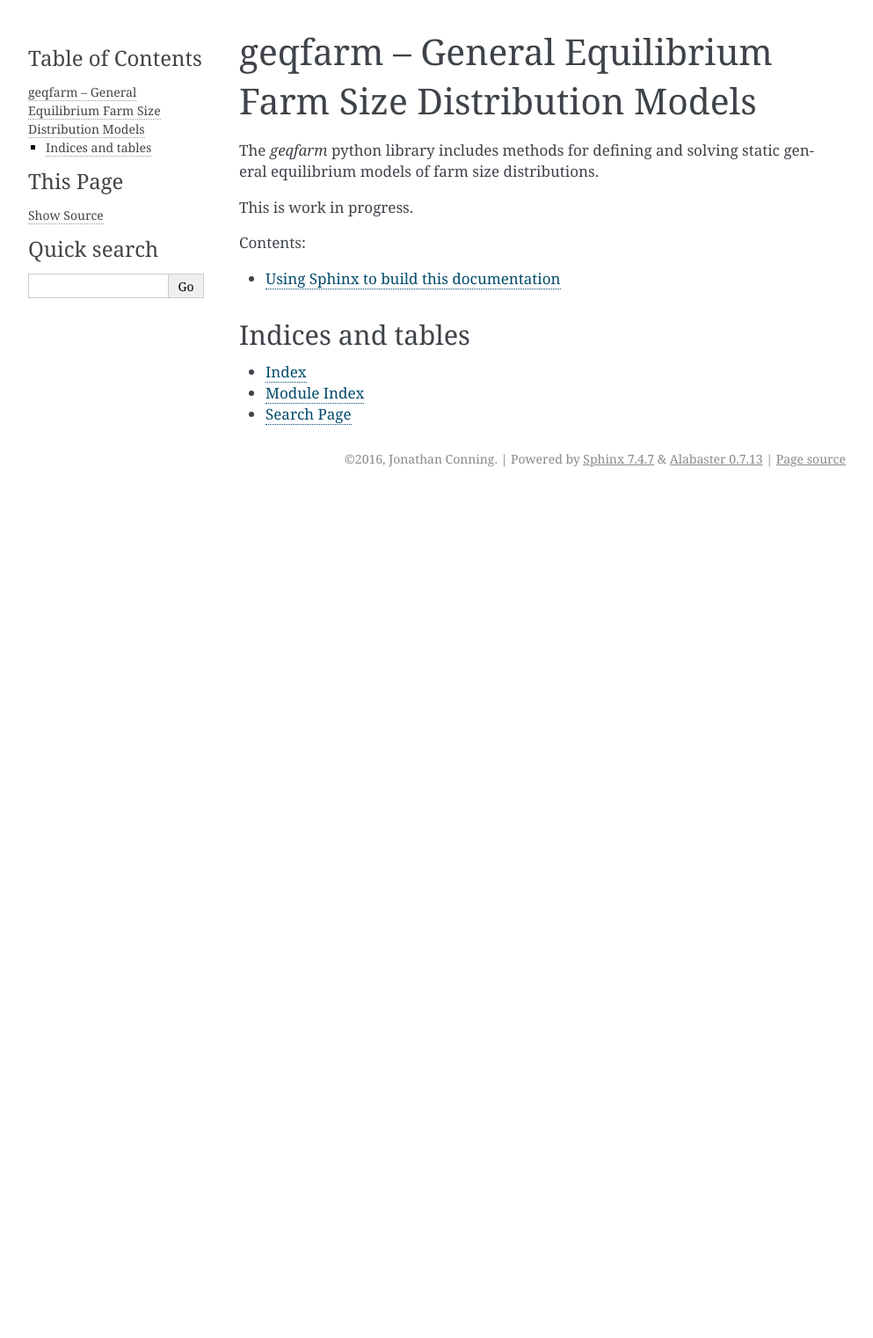
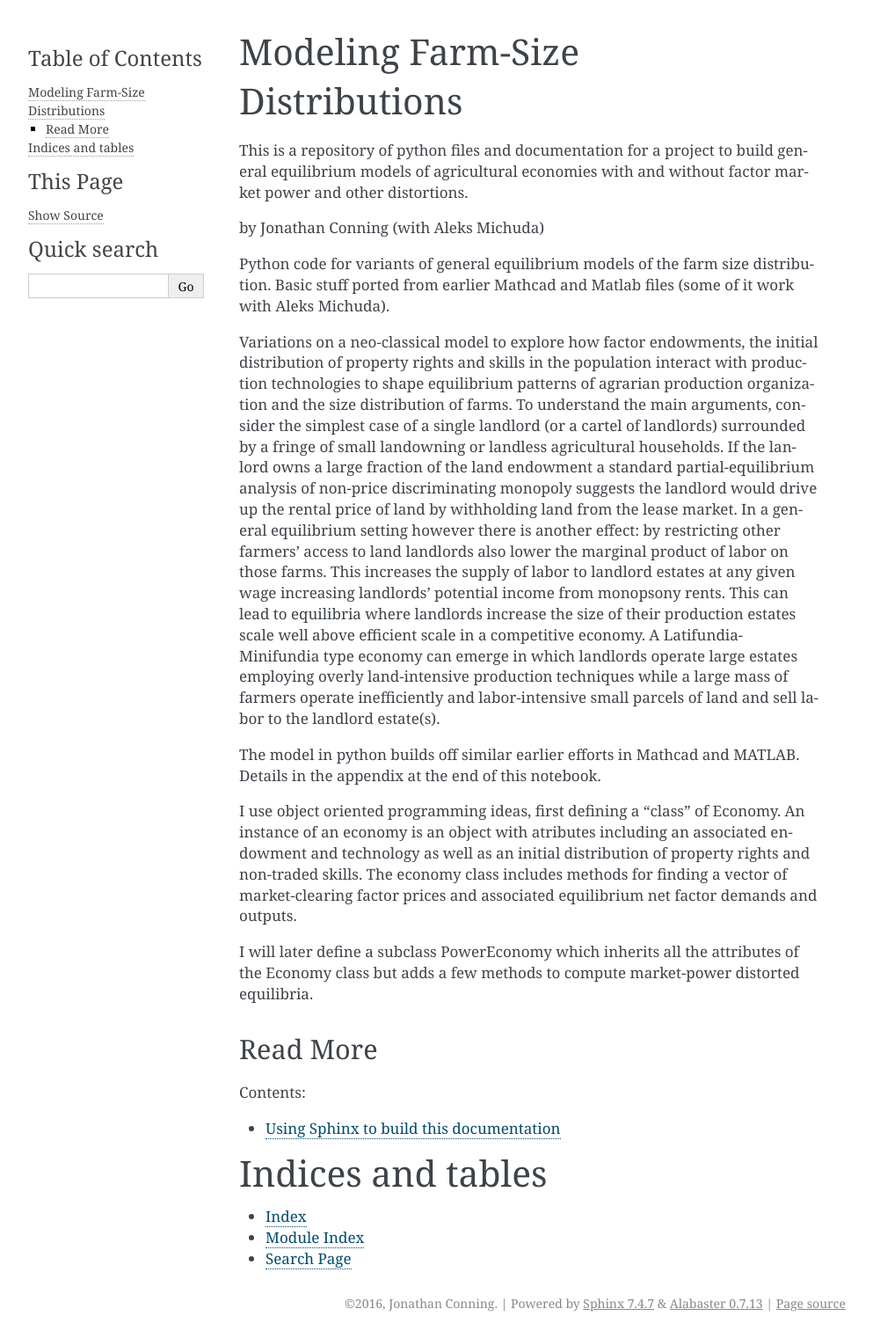
Before and after one commit to jhconning/geqfarm, a Sphinx documentation site: the page built from docs/source/index.rst, in a window 1280 px wide. Shown: the whole page at 88% size, without its empty margins (148-1141 px from the left). Built offline with Sphinx 7.4.7, drawn with Linux system fonts in a browser that asks for light colours; before the commit the page ends 900 px from its top, so only the background shows below that.

Commit message:
sphinx fixes to docs/source/index.rst

```diff
--- a/index.rst
+++ b/README.rst
@@ -1,9 +1,12 @@
-Modeling-Farm-Size-Distribution
-==================================
 
-Python files for a general equilibrium model of agricultural economy with market power distortions
 
-by Jonathan Conning (building on work with Aleks Michuda)
+Modeling  Farm-Size Distributions
+==================================================
+
+This is a repository of python files and documentation for a project to build general equilibrium models of
+agricultural economies with and without factor market power and other distortions.
+
+by Jonathan Conning (with Aleks Michuda)
 
 Python code for variants of general equilibrium models of the farm size distribution.
 Basic stuff ported from earlier Mathcad and Matlab files (some of it work with Aleks Michuda).
--- a/docs/source/index.rst
+++ b/docs/source/index.rst
@@ -1,25 +1,18 @@
-.. geqfarm documentation master file, created by
-   sphinx-quickstart on Thu Dec 22 17:37:09 2016.
-   You can adapt this file completely to your liking, but it should at least
-   contain the root `toctree` directive.
+..  geqfarm documentation master file, created by
+    sphinx-quickstart on Thu Dec 22 17:37:09 2016.
+    You can adapt this file completely to your liking, but it should at least
+    contain the root `toctree` directive.
 
-===============================================================
-geqfarm -- General Equilibrium Farm Size Distribution Models
-===============================================================
+.. include:: ../../README.rst
 
-The `geqfarm` python library includes methods for defining and solving
-static general equilibrium models of farm size distributions.
+Read More
+---------
 
-This is work in progress.
+..  toctree::
+    :maxdepth: 2
+    :caption: Contents:
 
-
-
-.. toctree::
-   :maxdepth: 2
-   :caption: Contents:
-
-   HowToSphinx
-
+    HowToSphinx
 
 
 Indices and tables
```
